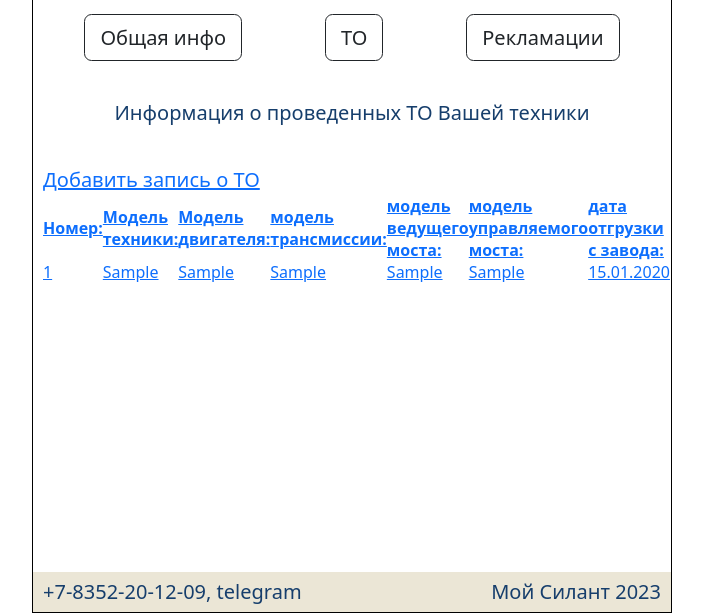
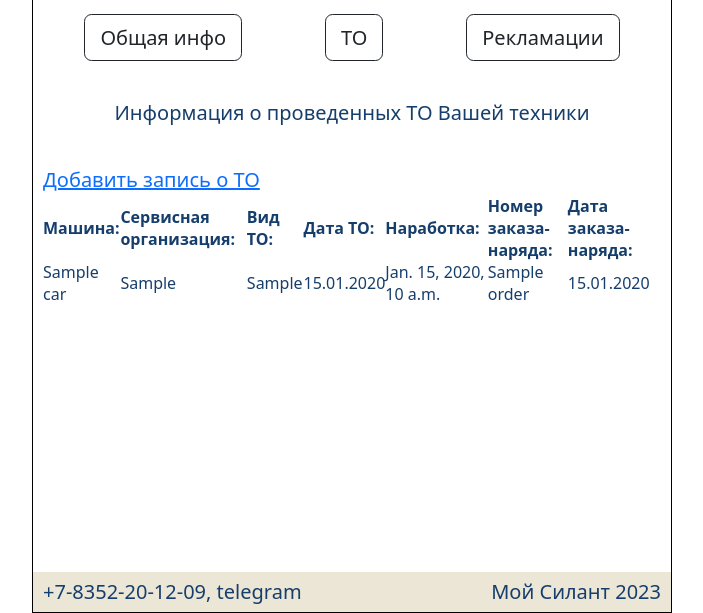
Before and after one commit to aerastov/SF_Graduate_work, a Django app: template My_Silant/silant/templates/maintenance.html in a window 1280 px wide. Shown: the part 187-800 px from the top of the page, without its empty margins (288-991 px from the left). Run offline with Django 4.2, Linux system fonts and the light colour scheme; the template is opened without the code that fills it: most values are stand-ins (such as "Sample title", 1, 10 or a date in 2020); some libraries are stand-ins or nearby versions.

Commit message:
preview 2.0

```diff
--- a/My_Silant/silant/templates/create_car.html
+++ b/My_Silant/silant/templates/create_car.html
@@ -8,7 +8,7 @@
 
 
 {% include "fragments/username_group.html" %}
-<h6 class="center">Заполните данные новой машины:</h6>
+<h6 class="center">Заполните данные машины:</h6>
     <form method="post">
         {% csrf_token %}
         <table>
--- a/My_Silant/silant/templates/maintenance.html
+++ b/My_Silant/silant/templates/maintenance.html
@@ -17,29 +17,29 @@
 
 
         <div>
-            <a href="{% url 'screate_maintenance' %}" role="button">Добавить запись о ТО</a>
+            <a href="{% url 'create_maintenance' %}" role="button">Добавить запись о ТО</a>
         </div>
 
 
 
             <table class="table_info">
             <tr>
-                <th><a href="?order_by=factory_number">Номер:</a></th>
-                <th><a href="?order_by=technique_model">Модель техники:</a>
-                </th><th><a href="?order_by=engine_model">Модель двигателя:</a></th>
-                <th><a href="?order_by=transmission_model">модель трансмиссии:</a></th>
-                <th><a href="?order_by=drive_axle_model">модель ведущего моста:</a></th>
-                <th><a href="?order_by=steerable_axle_model">модель управляемого моста:</a>
-                </th><th><a href="?order_by=date_of_shipment_from_the_factory">дата отгрузки с завода:</a></th></tr>
+                <th><a href="?order_by=factory_number">Машина:</a></th>
+                <th><a href="?order_by=technique_model">Сервисная организация:</a>
+                </th><th><a href="?order_by=engine_model">Вид ТО:</a></th>
+                <th><a href="?order_by=transmission_model">Дата ТО:</a></th>
+                <th><a href="?order_by=drive_axle_model">Наработка:</a></th>
+                <th><a href="?order_by=steerable_axle_model">Номер заказа-наряда:</a>
+                </th><th><a href="?order_by=date_of_shipment_from_the_factory">Дата заказа-наряда:</a></th></tr>
         {% for maintenance in maintenances %}
             <tr class="table_row">
-                <td><a href="/info/{{ car.id }}">{{ car.factory_number }}</a></td>
-                <td><a href="/info/{{ car.id }}">{{ car.technique_model }}</a></td>
-                <td><a href="/info/{{ car.id }}">{{ car.engine_model }}</a></td>
-                <td><a href="/info/{{ car.id }}">{{ car.transmission_model }}</a></td>
-                <td><a href="/info/{{ car.id }}">{{ car.drive_axle_model }}</a></td>
-                <td><a href="/info/{{ car.id }}">{{ car.steerable_axle_model }}</a></td>
-                <td><a href="/info/{{ car.id }}">{{ car.date_of_shipment_from_the_factory|date:"d.m.Y" }}</a></td></tr>
+                <td><a href="/info/{{ maintenance.id }}">{{ maintenance.car }}</a></td>
+                <td><a href="/info/{{ maintenance.id }}">{{ maintenance.service_company }}</a></td>
+                <td><a href="/info/{{ maintenance.id }}">{{ maintenance.type_maintenance }}</a></td>
+                <td><a href="/info/{{ maintenance.id }}">{{ maintenance.maintenance_date|date:"d.m.Y" }}</a></td>
+                <td><a href="/info/{{ maintenance.id }}">{{ maintenance.operating_time }}</a></td>
+                <td><a href="/info/{{ maintenance.id }}">{{ maintenance.order }}</a></td>
+                <td><a href="/info/{{ maintenance.id }}">{{ maintenance.order_date|date:"d.m.Y" }}</a></td></tr>
 
 
         {% endfor %}
--- a/My_Silant/static/css/style.css
+++ b/My_Silant/static/css/style.css
@@ -54,7 +54,12 @@ h1, h2, h3, h4, h5, h6 {
 
 p {
 }
-
+select {
+   color: var(--silant_black);
+   border: 1px solid #ced4da;
+   border-radius: 0.25rem;
+   width: 348px;
+}
 
 table_info {
     font-size: 0.6em;
@@ -64,7 +69,7 @@ table_info {
        color: blue;
        /*font-weight: bold;*/
 }
-table_info a {
+table a {
    text-decoration: none;
    color: var(--silant_black);
 }
@@ -115,6 +120,14 @@ footer {
     text-align: center;
     color: var(--silant_black);
 }
+.left-right {
+    display: -webkit-flex;
+    display: flex;
+    justify-content: space-between;
+    text-align: center;
+    color: var(--silant_black);
+    padding: 10px 0;
+}
 .logo {
     width: 200px;
 }
```
Also changed, not shown: My_Silant/silant/forms.py (+10 -5 lines), My_Silant/silant/models.py (+8 -5 lines), My_Silant/silant/templates/create_maintenance.html (+14 -13 lines), My_Silant/silant/templates/select_car.html (deleted, +0 -36 lines), My_Silant/silant/views.py (+8 -43 lines), My_Silant/db.sqlite3, My_Silant/silant/migrations/0009_alter_car_service_company_and_more.py (added), My_Silant/silant/migrations/0010_alter_maintenance_car.py (added), My_Silant/silant/migrations/0011_alter_complaints_car_and_more.py (added).
